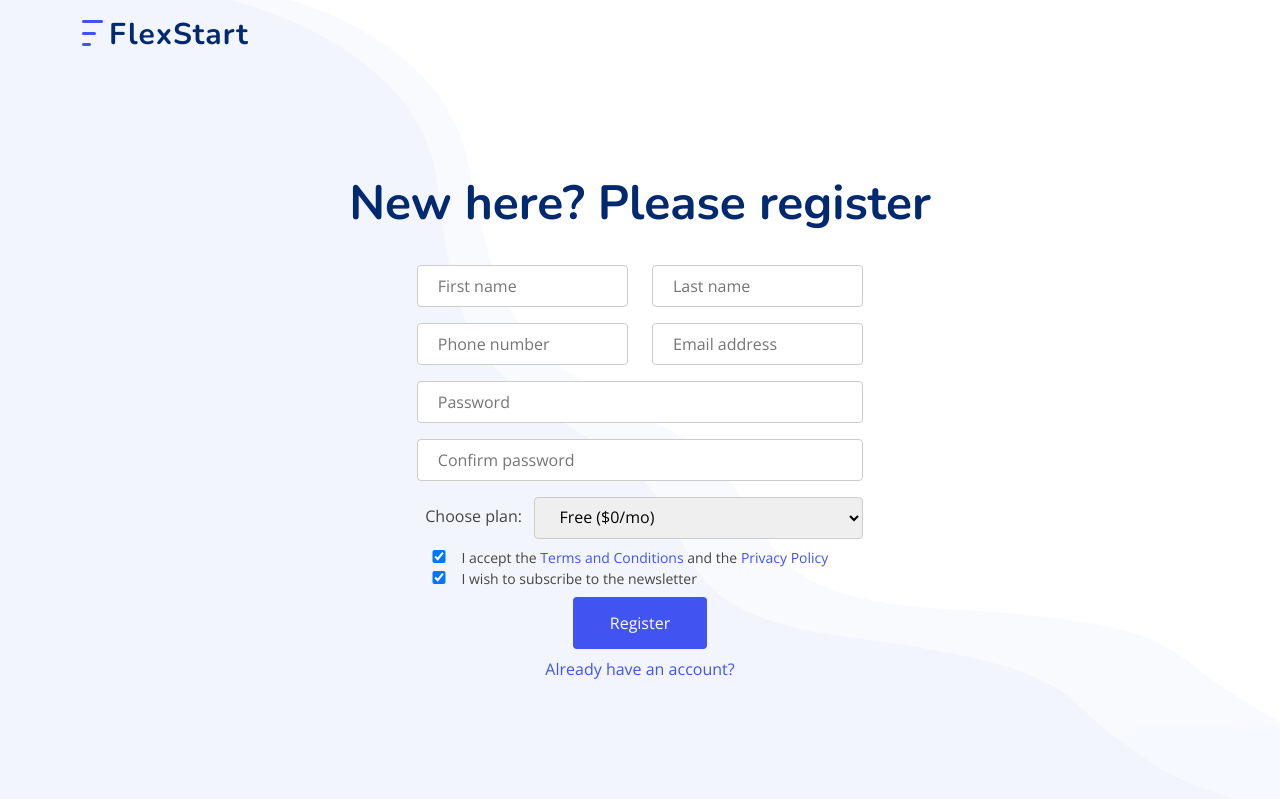
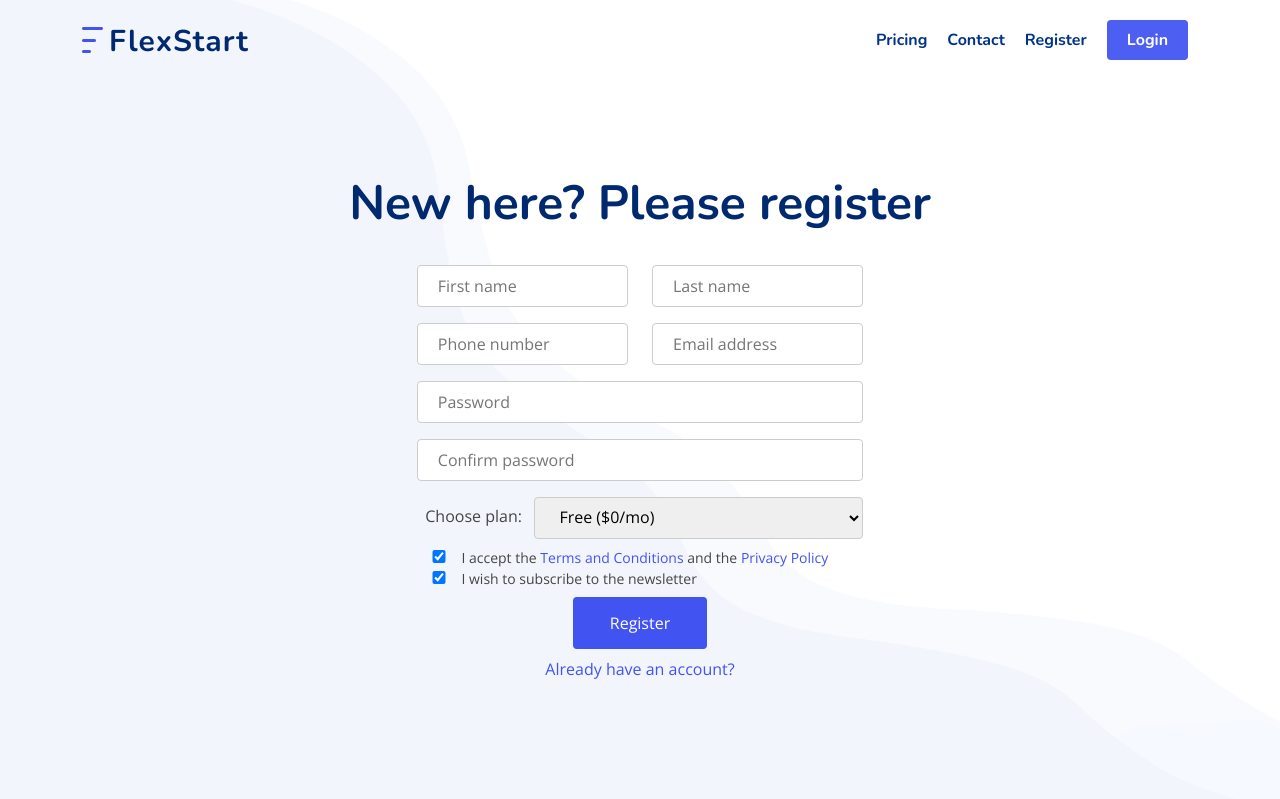
Before and after one commit to rafal-mokrzycki/invoicing-app, a Flask app: page /register in a window 1280 px wide. Shown: the top 799 px of the page. Run offline with Flask 3, Linux system fonts and the light colour scheme; some libraries are stand-ins or nearby versions.

Commit message:
fix pricing on the main page

```diff
--- a/invoice/templates/base.html
+++ b/invoice/templates/base.html
@@ -53,6 +53,20 @@
             <nav id="navbar" class="navbar">
                 <ul>
 
+                    {% if g.user: %}
+                    <li><a class="new-invoice scrollto" href="{{ url_for('auth.logout') }}">New invoice</a></li>
+                    <li><a class="nav-link scrollto" href="{{ url_for('auth.logout') }}">YourDesktop</a></li>
+                    <li><a class="nav-link scrollto" href="/home#pricing">Pricing</a>
+                    </li>
+                    <li><a class="nav-link scrollto" href="/home#contact">Contact</a></li>
+                    <li><a class="login-logout scrollto" href="{{ url_for('auth.logout') }}">Logout</a></li>
+
+                    {% else: %}
+                    <li><a class="nav-link scrollto" href="#pricing">Pricing</a></li>
+                    <li><a class="nav-link scrollto" href="#contact">Contact</a></li>
+                    <li><a class="nav-link scrollto" href="{{ url_for('auth.register') }}">Register</a></li>
+                    <li><a class="login-logout scrollto" href="{{ url_for('auth.login') }}">Login</a></li>
+                    {% endif %}
 
                 </ul>
                 <i class="bi bi-list mobile-nav-toggle"></i>
```
